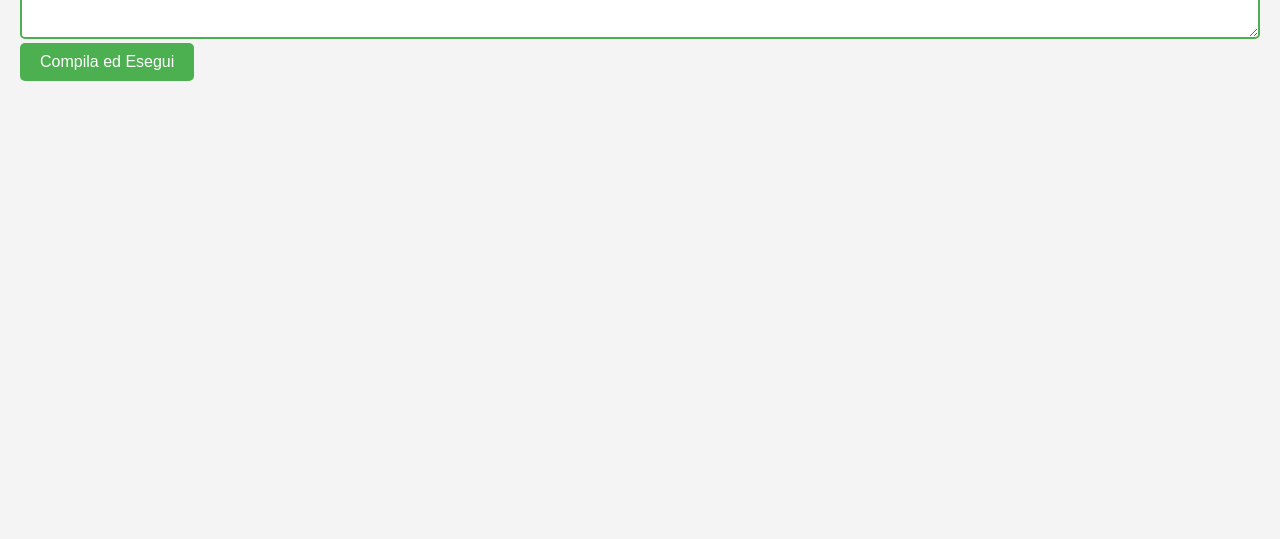
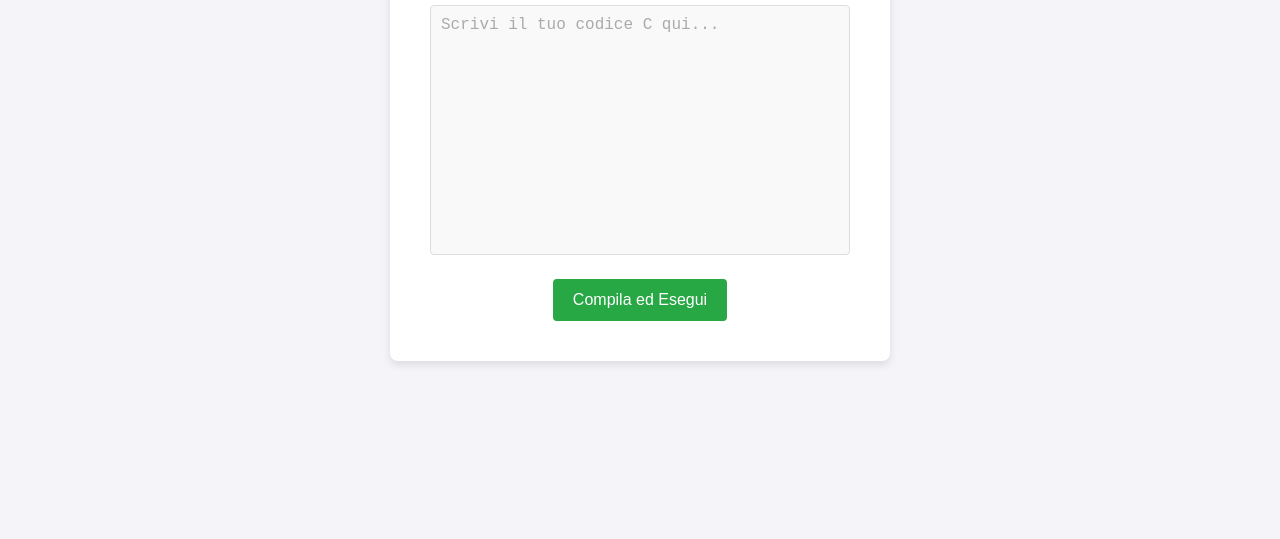
Before and after one commit to FrafUni/BachelorThesis, a plain HTML site: page public/index.html in a window 1280 px wide. Shown: the part 261-800 px from the top of the page. Drawn offline with Linux system fonts and the light colour scheme.

Commit message:
Update style.css

```diff
--- a/public/style.css
+++ b/public/style.css
@@ -1,56 +1,64 @@
+/* Stile generale */
+* {
+    margin: 0;
+    padding: 0;
+    box-sizing: border-box;
+}
+
 body {
     font-family: 'Arial', sans-serif;
-    background-color: #f4f4f4;
-    margin: 0;
-    padding: 20px;
-    color: #333;
+    background-color: #f4f4f9;
+    height: 100vh;
+    display: flex;
+    justify-content: center;
+    align-items: center;
+}
+
+.container {
+    background-color: #ffffff;
+    border-radius: 8px;
+    box-shadow: 0 4px 8px rgba(0, 0, 0, 0.1);
+    padding: 40px;
+    max-width: 500px;
+    width: 100%;
+    text-align: center;
 }
 
 h1 {
-    text-align: center;
-    color: #4CAF50;
+    color: #333333;
+    margin-bottom: 20px;
+    font-size: 24px;
 }
 
 textarea {
     width: 100%;
-    height: 200px;
-    border: 2px solid #4CAF50;
-    border-radius: 5px;
+    height: 250px;
     padding: 10px;
-    box-sizing: border-box;
     font-size: 16px;
+    border: 1px solid #ddd;
+    border-radius: 4px;
+    background-color: #f9f9f9;
+    margin-bottom: 20px;
+    resize: none;
+    font-family: 'Courier New', Courier, monospace;
+    color: #333;
+}
+
+textarea::placeholder {
+    color: #aaa;
 }
 
 button {
-    background-color: #4CAF50;
+    background-color: #28a745;
     color: white;
     border: none;
-    padding: 10px 20px;
-    border-radius: 5px;
+    padding: 12px 20px;
+    font-size: 16px;
+    border-radius: 4px;
     cursor: pointer;
-    font-size: 16px;
-    transition: background-color 0.3s;
+    transition: background-color 0.3s ease;
 }
 
 button:hover {
-    background-color: #45a049;
+    background-color: #218838;
 }
-
-#output {
-    margin-top: 20px;
-    border: 1px solid #ccc;
-    border-radius: 5px;
-    background-color: white;
-    padding: 10px;
-    min-height: 100px;
-    box-shadow: 0 2px 5px rgba(0, 0, 0, 0.1);
-}
-
-a {
-    color: #4CAF50;
-    text-decoration: none;
-}
-
-a:hover {
-    text-decoration: underline;
-}
```
